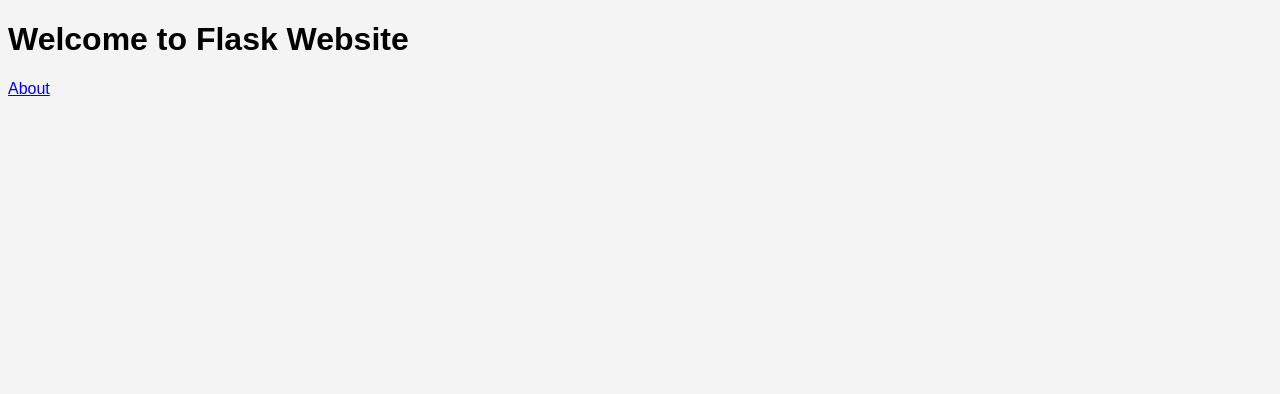
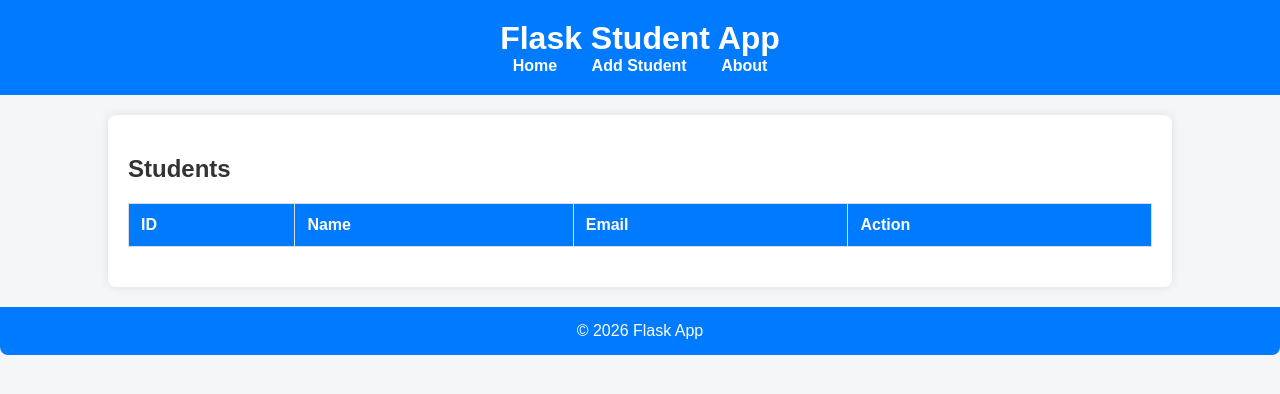
Before and after one commit to SakshiP900/Flask-project, a Flask app: page / in a window 1280 px wide. Shown: the top 394 px of the page. Run offline with Flask 3, Linux system fonts and the light colour scheme; data that the repository does not hold is empty.

Commit message:
Updated Files

```diff
--- a/app.py
+++ b/app.py
@@ -1,22 +1,48 @@
-from flask import Flask, render_template
+from flask import Flask, render_template, request, redirect
 import mysql.connector
+import os
 
 app = Flask(__name__)
 
+# Database connection using environment variables (from K8s Secret)
 db = mysql.connector.connect(
-    host="RDS-ENDPOINT",
-    user="admin",
-    password="password",
-    database="flaskdb"
+    host=os.getenv("DB_HOST"),
+    user=os.getenv("DB_USER"),
+    password=os.getenv("DB_PASSWORD"),
+    database=os.getenv("DB_NAME")
 )
 
-@app.route("/")
-def home():
-    return render_template("index.html")
+cursor = db.cursor(dictionary=True)
 
-@app.route("/about")
+# Home page
+@app.route('/')
+def index():
+    cursor.execute("SELECT * FROM students")
+    students = cursor.fetchall()
+    return render_template('index.html', students=students)
+
+# Add student
+@app.route('/add', methods=['GET', 'POST'])
+def add_student():
+    if request.method == 'POST':
+        name = request.form['name']
+        email = request.form['email']
+        cursor.execute("INSERT INTO students (name, email) VALUES (%s, %s)", (name, email))
+        db.commit()
+        return redirect('/')
+    return render_template('add.html')
+
+# Delete student
+@app.route('/delete/<int:id>')
+def delete_student(id):
+    cursor.execute("DELETE FROM students WHERE id = %s", (id,))
+    db.commit()
+    return redirect('/')
+
+# About page
+@app.route('/about')
 def about():
-    return render_template("about.html")
+    return render_template('about.html')
 
 if __name__ == "__main__":
-    app.run(host="0.0.0.0", port=5000)
+    app.run(host='0.0.0.0', port=5000, debug=True)
--- a/static/style.css
+++ b/static/style.css
@@ -1,4 +1,105 @@
+/* General body styles */
 body {
-  font-family: Arial;
-  background-color: #f4f4f4;
+    font-family: Arial, sans-serif;
+    background-color: #f4f6f8;
+    margin: 0;
+    padding: 0;
+    color: #333;
 }
+
+/* Header / Navbar */
+header {
+    background-color: #007bff;
+    color: white;
+    padding: 20px;
+    text-align: center;
+}
+
+header h1 {
+    margin: 0;
+}
+
+/* Navigation links */
+nav a {
+    color: white;
+    margin: 0 15px;
+    text-decoration: none;
+    font-weight: bold;
+}
+
+nav a:hover {
+    text-decoration: underline;
+}
+
+/* Container for page content */
+.container {
+    width: 80%;
+    margin: 20px auto;
+    padding: 20px;
+    background-color: white;
+    border-radius: 8px;
+    box-shadow: 0 0 10px rgba(0,0,0,0.1);
+}
+
+/* Table styling */
+table {
+    width: 100%;
+    border-collapse: collapse;
+    margin-bottom: 20px;
+}
+
+table, th, td {
+    border: 1px solid #ddd;
+}
+
+th, td {
+    padding: 12px;
+    text-align: left;
+}
+
+th {
+    background-color: #007bff;
+    color: white;
+}
+
+tr:nth-child(even) {
+    background-color: #f2f2f2;
+}
+
+/* Buttons */
+button, input[type="submit"] {
+    background-color: #007bff;
+    color: white;
+    border: none;
+    padding: 10px 16px;
+    border-radius: 4px;
+    cursor: pointer;
+}
+
+button:hover, input[type="submit"]:hover {
+    background-color: #0056b3;
+}
+
+/* Form styling */
+form label {
+    display: block;
+    margin: 10px 0 5px;
+}
+
+form input[type="text"], form input[type="email"] {
+    width: 100%;
+    padding: 8px;
+    margin-bottom: 15px;
+    border: 1px solid #ccc;
+    border-radius: 4px;
+}
+
+/* Footer */
+footer {
+    text-align: center;
+    padding: 15px;
+    background-color: #007bff;
+    color: white;
+    margin-top: 20px;
+    border-radius: 0 0 8px 8px;
+}
--- a/templates/index.html
+++ b/templates/index.html
@@ -1,11 +1,43 @@
 <!DOCTYPE html>
 <html>
 <head>
-  <title>Home</title>
-  <link rel="stylesheet" href="/static/style.css">
+    <title>Student List</title>
+    <link rel="stylesheet" href="{{ url_for('static', filename='style.css') }}">
 </head>
 <body>
-  <h1>Welcome to Flask Website</h1>
-  <a href="/about">About</a>
+<header>
+    <h1>Flask Student App</h1>
+    <nav>
+        <a href="/">Home</a>
+        <a href="/add">Add Student</a>
+        <a href="/about">About</a>
+    </nav>
+</header>
+
+<div class="container">
+    <h2>Students</h2>
+    <table>
+        <tr>
+            <th>ID</th>
+            <th>Name</th>
+            <th>Email</th>
+            <th>Action</th>
+        </tr>
+        {% for student in students %}
+        <tr>
+            <td>{{ student.id }}</td>
+            <td>{{ student.name }}</td>
+            <td>{{ student.email }}</td>
+            <td>
+                <a href="/delete/{{ student.id }}"><button>Delete</button></a>
+            </td>
+        </tr>
+        {% endfor %}
+    </table>
+</div>
+
+<footer>
+    &copy; 2026 Flask App
+</footer>
 </body>
 </html>
```
Also changed, not shown: k8s/db-secret.yml (added, +11 -0 lines), k8s/deployment.yml (+28 -7 lines), k8s/service.yml (+4 -3 lines), templates/about.html (+4 -3 lines), templates/add.html (added, +17 -0 lines), 3 other files.
